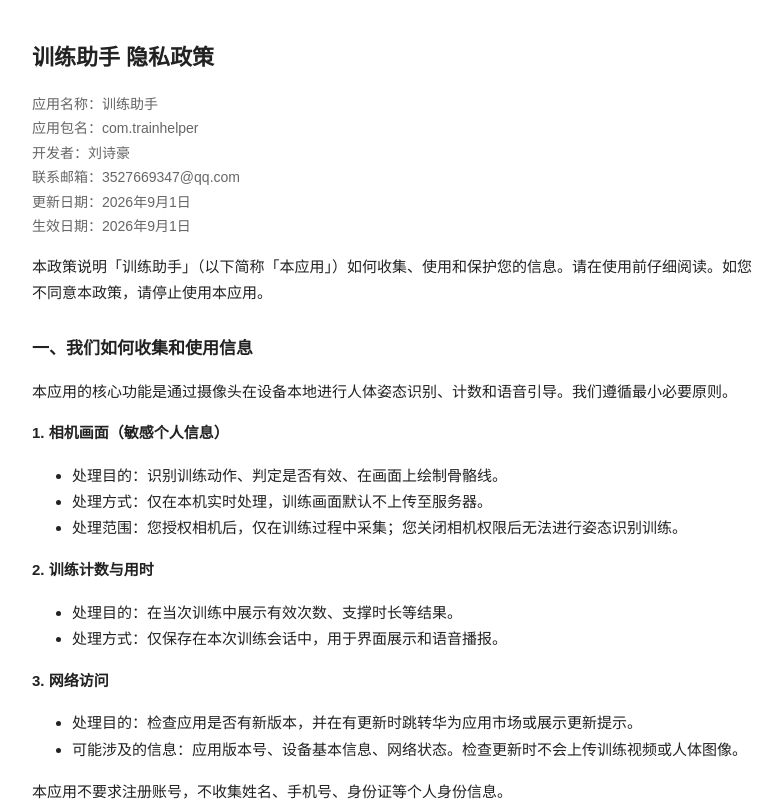
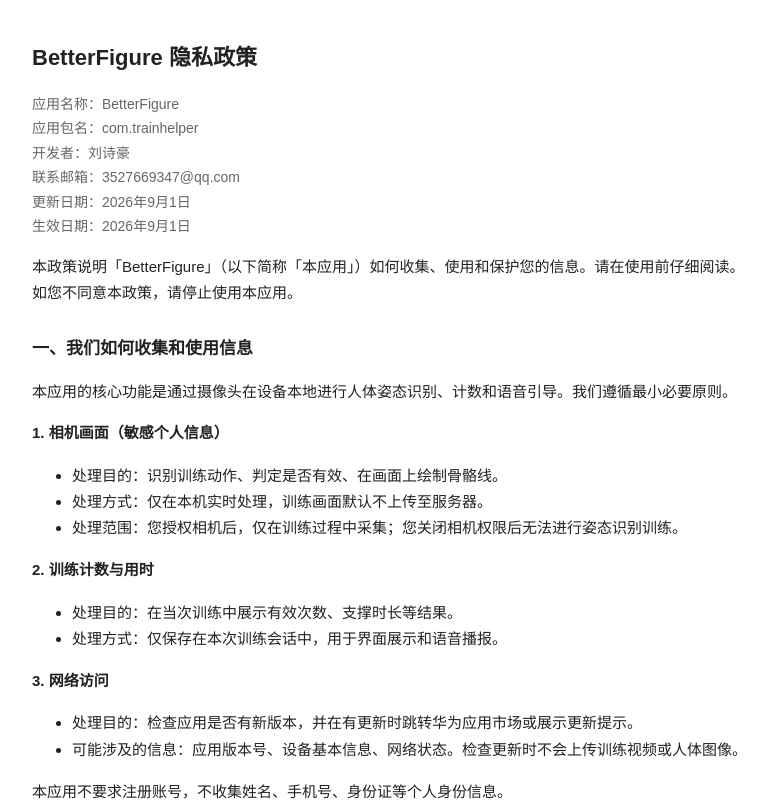
Before and after one commit to LLLLLL24/trainhelper, a plain HTML site: page index.html in a window 1280 px wide. Shown: the top 808 px of the page, without its empty margins (248-1030 px from the left). Drawn offline with Linux system fonts and the light colour scheme.

Commit message:
Add files via upload

```diff
--- a/index.html
+++ b/index.html
@@ -3,7 +3,7 @@
 <head>
   <meta charset="utf-8" />
   <meta name="viewport" content="width=device-width, initial-scale=1" />
-  <title>训练助手 隐私政策</title>
+  <title>BetterFigure 隐私政策</title>
   <style>
     body { font-family: "PingFang SC", "Microsoft YaHei", sans-serif; max-width: 720px; margin: 0 auto; padding: 24px 16px 48px; color: #222; line-height: 1.75; }
     h1 { font-size: 22px; }
@@ -13,15 +13,15 @@
   </style>
 </head>
 <body>
-  <h1>训练助手 隐私政策</h1>
-  <p class="meta">应用名称：训练助手<br />
+  <h1>BetterFigure 隐私政策</h1>
+  <p class="meta">应用名称：BetterFigure<br />
   应用包名：com.trainhelper<br />
   开发者：刘诗豪<br />
   联系邮箱：3527669347@qq.com<br />
   更新日期：2026年9月1日<br />
   生效日期：2026年9月1日</p>
 
-  <p>本政策说明「训练助手」（以下简称「本应用」）如何收集、使用和保护您的信息。请在使用前仔细阅读。如您不同意本政策，请停止使用本应用。</p>
+  <p>本政策说明「BetterFigure」（以下简称「本应用」）如何收集、使用和保护您的信息。请在使用前仔细阅读。如您不同意本政策，请停止使用本应用。</p>
 
   <h2>一、我们如何收集和使用信息</h2>
   <p>本应用的核心功能是通过摄像头在设备本地进行人体姿态识别、计数和语音引导。我们遵循最小必要原则。</p>
```
